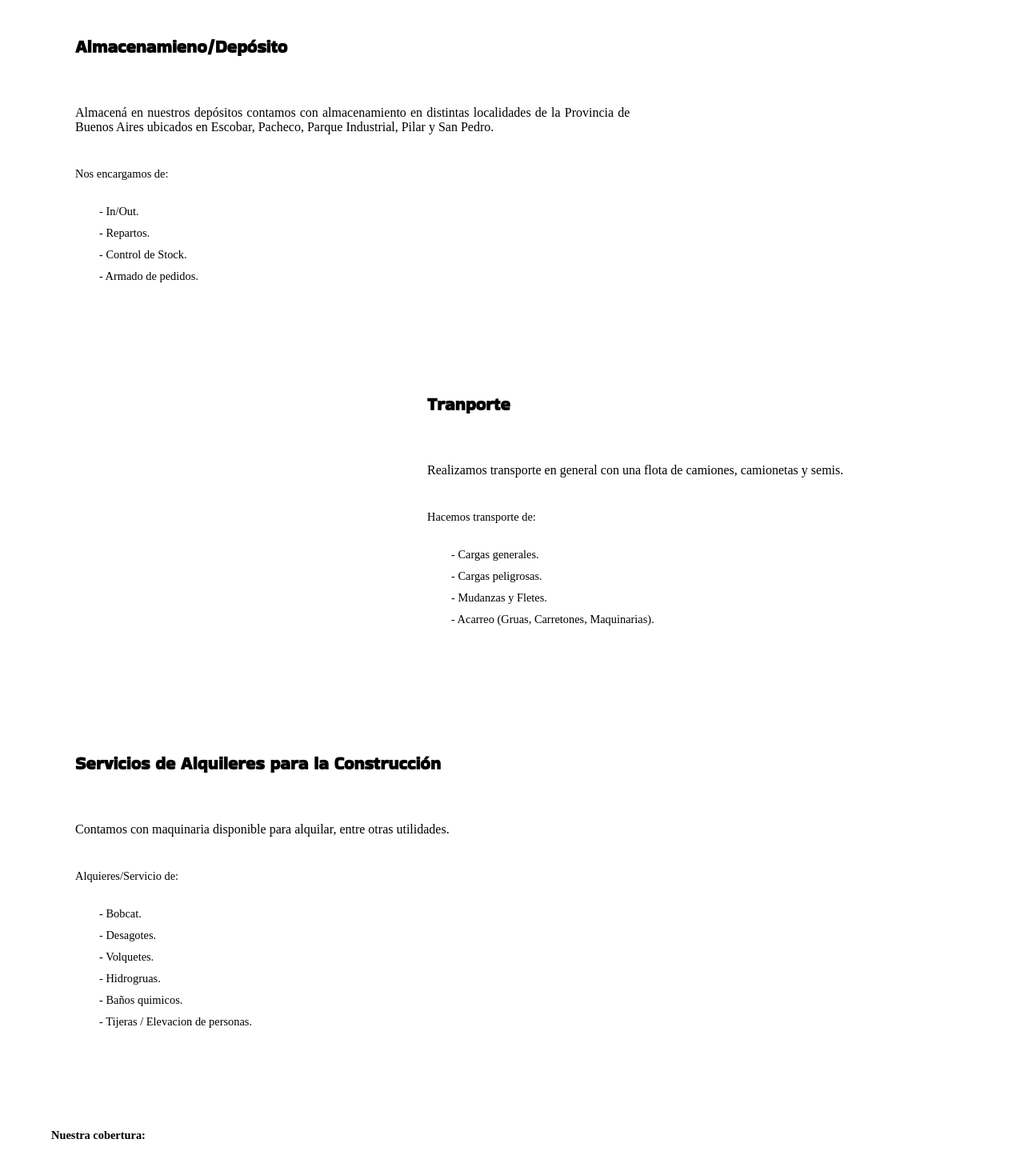
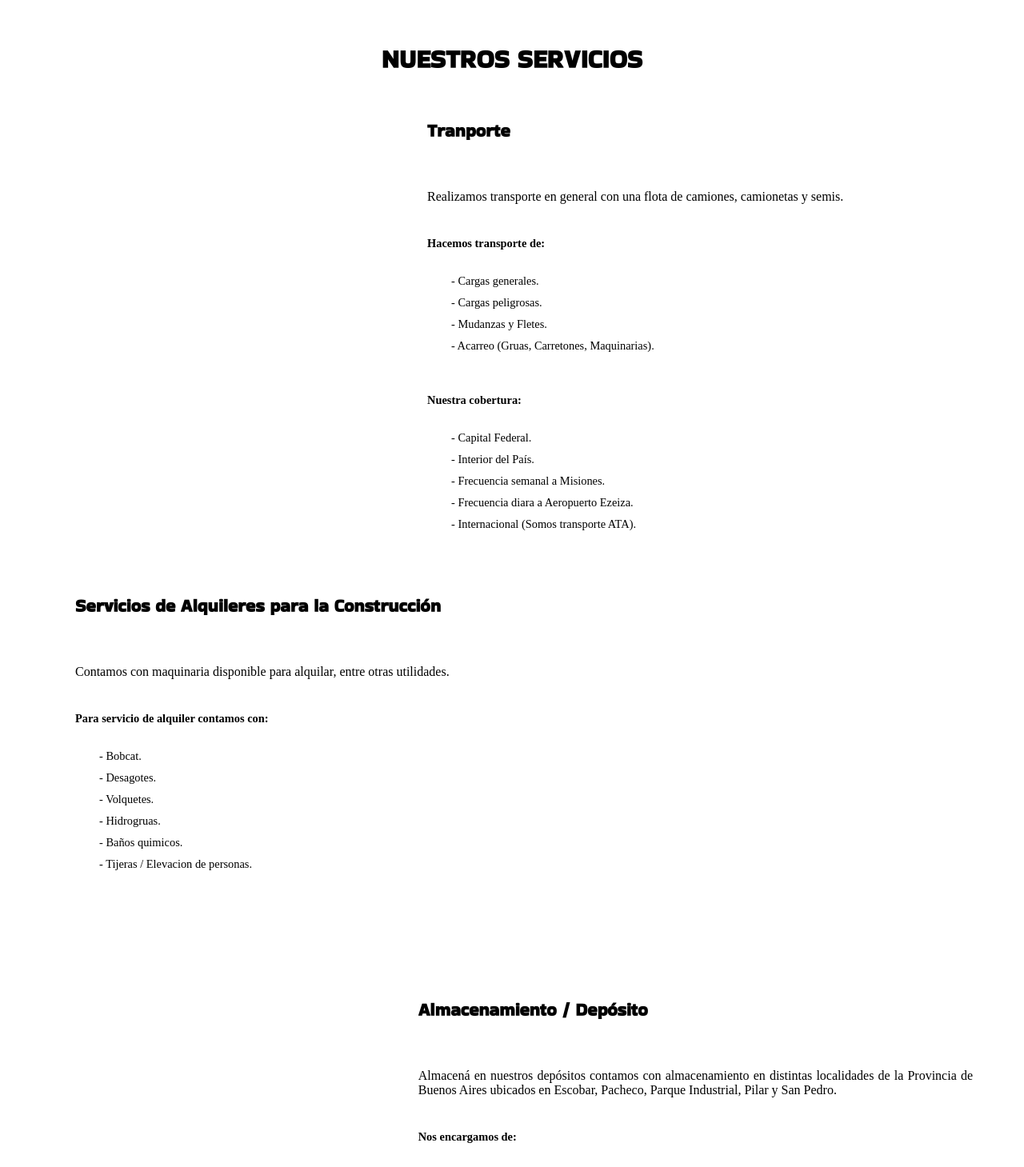
Before and after one commit to L3anAv/adc-logistica, a React (Vite) app: page /servicios in a window 1280 px wide. Shown: the part 240-1699 px from the top of the page at 80% size. Built offline with nearby package versions, Linux system fonts and the light colour scheme; a web font is replaced by a local one.

Commit message:
Cambios para actualizar produ / Ultima subida

```diff
--- a/src/componentes/Rutas/Inicio/seccion-marcas/index.jsx
+++ b/src/componentes/Rutas/Inicio/seccion-marcas/index.jsx
@@ -44,23 +44,26 @@ const TituloPrincipal = styled.h2`
 `
 
 const Img = styled.img`
-  z-index:-1;
+  /*z-index:-1;*/
   width:350px;
   cursor:pointer;
-  transform:scale(0.4);
+  transform:scale(0.5);
   filter: grayscale(100%);
   transition:all 0.5s ease-in;
 
   :hover{
     filter: grayscale(0);
+    transform:scale(0.55);
   }
 
   @media (max-width: 1000px) {
     transform:scale(0.5);
+    filter: grayscale(0);
   }
 
   @media (max-width: 500px) {
     margin-left:-25px;
+    filter: grayscale(0);
   }
 
 `
--- a/src/componentes/Rutas/Inicio/seccion-que-hacemos-princip/index.jsx
+++ b/src/componentes/Rutas/Inicio/seccion-que-hacemos-princip/index.jsx
@@ -258,7 +258,7 @@ const queHacemos = () => {
       <ContenedorQueHacemos
         QueHacemosMenuEstaFixed={MenuEstaFixed == true ? "125px" : "0"}
       >
-        <TituloSeccion>¿QUE HACEMOS?</TituloSeccion>
+        <TituloSeccion>¿QUÉ HACEMOS?</TituloSeccion>
 
         <MenuServicios>
           <UlMenuServ>
--- a/src/componentes/Rutas/quienes-somos/index.jsx
+++ b/src/componentes/Rutas/quienes-somos/index.jsx
@@ -203,23 +203,23 @@ function quienesSomos() {
       <FondoSeccion urlFondo={`${ImagenSeccion}`} height={animacion === false ? '500px' : '300px'}/>
       <Header MenuOff={menuOff} AlturaCambioColorMenu={230}/>
       <TituloPrincipal display={animacion === true ? 'none' : 'inline-block'}
-      >¿QUIENES SOMOS?</TituloPrincipal>
+      >¿QUIÉNES SOMOS?</TituloPrincipal>
       <ContenidoDeQuienesSomos altoDeFondo={altoDeFondo}
                                animacion={animacion == true ? '1.5s TextoAparicion linear' : ''}
                                opacidad={animacion == true ? '100%' : '0'}>
-        <TituloSeccion>¿QUIENES SOMOS?</TituloSeccion>
+        <TituloSeccion>¿QUIÉNES SOMOS?</TituloSeccion>
         <InformacionCentral>
         <Img src={ImagenSeccion} altoDeFondo={300}/>
         <ArticuloCentral>
-        <p>ADC Argentina Uniendo Empresas presta Servicios Logísticos Integrales para empresas y particulares.</p>
+        <p>ADC Argentina Uniendo Empresas presta servicios logísticos integrales para empresas y particulares.</p>
 
-        <p>Hacemos acarreos de maquinaria, fletes, repartos, mudanzas, almacenamiento y hemos incorporado servicios complementarios como la colocación de volquetes, desagotes, hidrogruas, alquiler de autoelevadores, retroexcavadoras y otros.</p>
+        <p>Realizamos acarreos de maquinaria, fletes, repartos, mudanzas, almacenamiento sumado a servicios complementarios como la colocación de volquetes, desagotes, hidrogrúas, alquiler de autoelevadores, retroexcavadoras, entre otros.</p>
 
         <p>Nuestro equipo de profesionales da soporte y brinda soluciones a todos aquellos que nos eligen para trabajar y resolver todo tipo de requerimiento.</p>
         <p>Nos eligen empresas como Toyota, Horizon, Techo, Peri, Piko Home, entre otras.</p>
 
         <p>¡Estamos a la espera de su requerimiento!</p>
-            <Boton to="/servicios" onClick={moverAlTopAlHacerClick}>NUESTROS SERVICIOS</Boton>
+            <Boton to="/servicios" onClick={moverAlTopAlHacerClick}>Servicios Detallados</Boton>
         </ArticuloCentral>
         </InformacionCentral>
       </ContenidoDeQuienesSomos>
--- a/src/componentes/Rutas/servicios/index.jsx
+++ b/src/componentes/Rutas/servicios/index.jsx
@@ -52,6 +52,7 @@ const ContenedorServicio = styled.div`
 
   display:flex;
   flex-direction:row;
+  margin-bottom:50px;
 
   div{
     display:flex;
@@ -79,18 +80,20 @@ const Img = styled.img`
 `;
 
 
-
 const TituloSeccion = styled(Titulo)`
   z-index: 1;
   color: #000;
   font-size: 2rem;
   margin-bottom:40px;
-  jusitfy-self: center;
 
   ::selection {
     color: #fff;
   }
 `;
+
+const TiuloPrincipal = styled(TituloSeccion)`
+  text-align: center;
+`
 
 const TituloServicios = styled(TituloSeccion)`
 
@@ -129,17 +132,39 @@ function servicios() {
   const [marginTop, setmarginTop] = useState(300)
   const [scrollPosicion, setscrollPosicion] = useState(0);
 
-  const rutaDeImagen = 'src/componentes/images/carga-transporte-2.jpeg'
+  useEffect(() => {
 
-    // -> Funcion que controla la altura del scrol
-    function darPosicionDeScroll() {
-      window.addEventListener("scroll", () => {
-      setscrollPosicion(window.scrollY);
-      });
-  }
+    const posicionScroll = () => {
+      const currentScroll = window.scrollY;
+      setscrollPosicion(currentScroll);
+    };
+
+    // Ejecutar al montar el componente
+    posicionScroll();
+
+    // Eliminar el event listener después de ejecutarse al principio
+    window.removeEventListener('scroll', posicionScroll);
+
+    // Agregar el event listener para futuros cambios en la posición del scroll
+    window.addEventListener('scroll', posicionScroll, { passive: true });
+
+    // Limpiar el event listener al desmontar el componente
+    return () => {
+      window.removeEventListener('scroll', posicionScroll);
+    };
+
+  }, [])
 
   useEffect(() => {
-      darPosicionDeScroll();
+    const maxHeight = 1770; // Establece la posición máxima del scroll
+
+    // Aplica la restricción de la posición máxima del scroll
+    if (scrollPosicion > maxHeight) {
+      window.scrollTo(0, maxHeight);
+    }
+  }, [scrollPosicion]);
+
+  useEffect(() => {
 
       // -> Condicional que pone el menu en fixed
       if (scrollPosicion >= 70){
@@ -166,46 +191,40 @@ function servicios() {
 
         <ArticuloCentral>
 
-          <ContenedorServicio>
-          <div>
-          <TituloServicios>Almacenamieno/Depósito</TituloServicios>
-          <p>Almacená en nuestros depósitos contamos con almacenamiento en distintas localidades de la Provincia de Buenos Aires ubicados en Escobar, Pacheco, Parque Industrial, Pilar y San Pedro.</p>
-          <UlListado>
-            <p>Nos encargamos de:</p>
-            <LiListado> - In/Out.</LiListado>
-            <LiListado> - Repartos. </LiListado>
-            <LiListado> - Control de Stock. </LiListado>
-            <LiListado> - Armado de pedidos. </LiListado>
-          </UlListado>
-          </div>
-
-          <Img src={Deposito} marginTop={'20'}/>
-          </ContenedorServicio>
+          <TiuloPrincipal>NUESTROS SERVICIOS</TiuloPrincipal>
 
           <ContenedorServicio>
-          <Img src={TransporteCarga} marginTop={'20'}/>
+          <Img src={TransporteCarga} marginTop={'70'}/>
 
           <div>
           <TituloServicios>Tranporte</TituloServicios>
           <p>Realizamos transporte en general con una flota de camiones,
             camionetas y semis. </p>
           <UlListado>
-            <p>Hacemos transporte de:</p>
+            <p><b>Hacemos transporte de:</b></p>
             <LiListado> - Cargas generales.</LiListado>
             <LiListado> - Cargas peligrosas. </LiListado>
             <LiListado> - Mudanzas y Fletes.</LiListado>
             <LiListado> - Acarreo (Gruas, Carretones, Maquinarias). </LiListado>
           </UlListado>
+
+          <UlListado>
+            <p><b>Nuestra cobertura:</b></p>
+            <LiListado> - Capital Federal.</LiListado>
+            <LiListado> - Interior del País. </LiListado>
+            <LiListado> - Frecuencia semanal a Misiones.</LiListado>
+            <LiListado> - Frecuencia diara a Aeropuerto Ezeiza. </LiListado>
+            <LiListado> - Internacional (Somos transporte ATA).</LiListado>
+          </UlListado>
           </div>
           </ContenedorServicio>
-
 
           <ContenedorServicio>
           <div>
           <TituloServicios> Servicios de Alquileres para la Construcción </TituloServicios>
           <p> Contamos con maquinaria disponible para alquilar, entre otras utilidades.</p>
           <UlListado>
-            <p>Alquieres/Servicio de:</p>
+            <p><b>Para servicio de alquiler contamos con:</b></p>
             <LiListado> - Bobcat.</LiListado>
             <LiListado> - Desagotes. </LiListado>
             <LiListado> - Volquetes. </LiListado>
@@ -219,15 +238,23 @@ function servicios() {
           </ContenedorServicio>
 
           <ContenedorServicio>
+
+          <Img src={Deposito} marginTop={'20'}/>
+
+          <div>
+          <TituloServicios>Almacenamiento / Depósito</TituloServicios>
+          <p>Almacená en nuestros depósitos contamos con almacenamiento en distintas localidades de la Provincia de Buenos Aires ubicados en Escobar, Pacheco, Parque Industrial, Pilar y San Pedro.</p>
           <UlListado>
-            <p><b>Nuestra cobertura:</b></p>
-            <LiListado> - Capital Federal.</LiListado>
-            <LiListado> - Interior del País. </LiListado>
-            <LiListado> - Frecuencia semanal a Misiones.</LiListado>
-            <LiListado> - Frecuencia diara a Aeropuerto Ezeiza. </LiListado>
-            <LiListado> - Internacional (Somos transporte ATA).</LiListado>
+            <p><b>Nos encargamos de:</b></p>
+            <LiListado> - In/Out.</LiListado>
+            <LiListado> - Repartos. </LiListado>
+            <LiListado> - Control de Stock. </LiListado>
+            <LiListado> - Armado de pedidos. </LiListado>
           </UlListado>
+          </div>
+
           </ContenedorServicio>
+
 
         </ArticuloCentral>
       </InformacionCentral>
--- a/src/componentes/componentes-de-uso-general/footer/index.jsx
+++ b/src/componentes/componentes-de-uso-general/footer/index.jsx
@@ -30,8 +30,8 @@ const Img = styled.img`
   justify-content: center;
 
   @media (max-width: 1160px) {
+    width: 200px;
     display: inline;
-    width: 200px;
   }
 
   @media (max-width: 700px) {
```
Also changed, not shown: src/componentes/images/techo.png.
